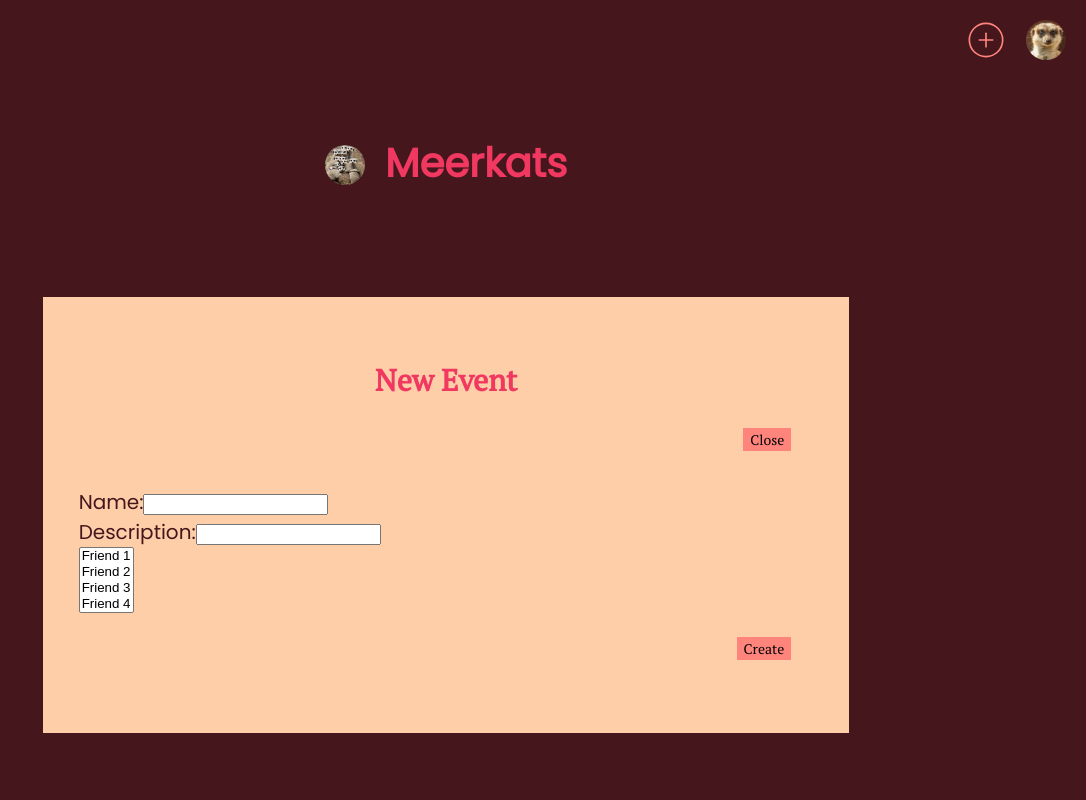
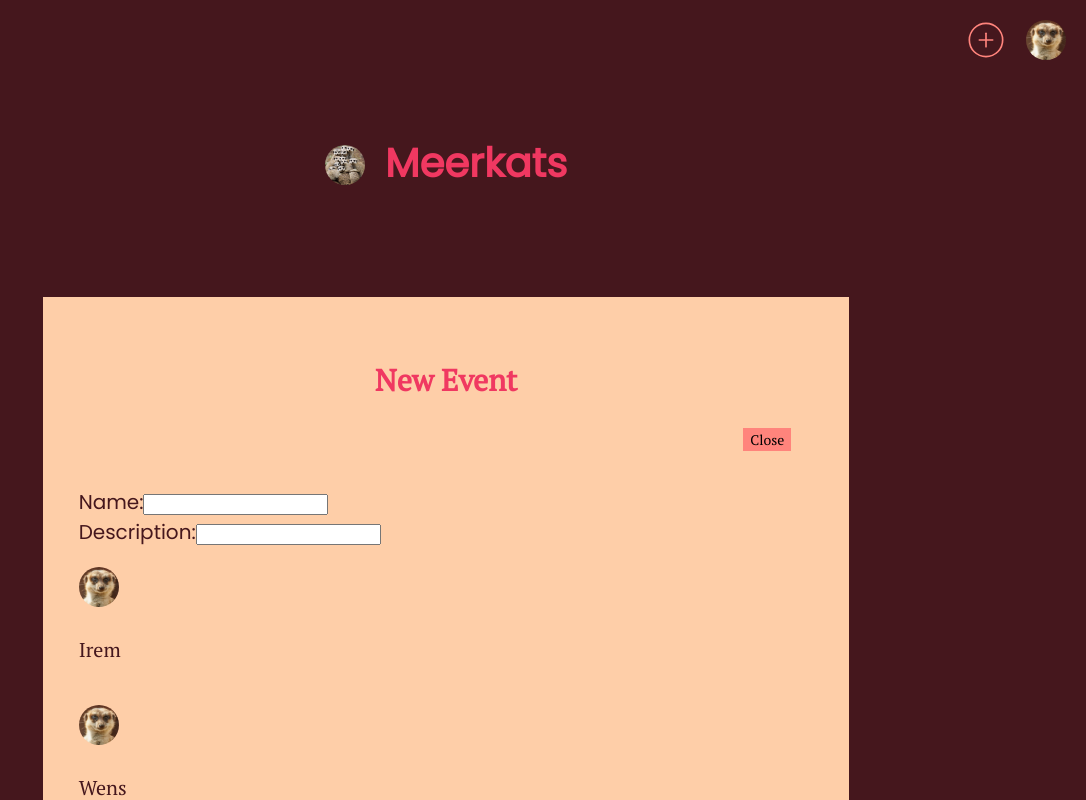
Before and after one commit to secilreel/meerkatsClient, a React (Create React App) app: page /new_event in a window 1280 px wide. Shown: the top 800 px of the page, without its empty margins (194-1280 px from the left). Built offline with nearby package versions, Linux system fonts and the light colour scheme.

Commit message:
new event page displays account image

```diff
--- a/src/components/App/App.js
+++ b/src/components/App/App.js
@@ -3,13 +3,13 @@ import { Route, Switch } from 'react-router-dom';
 import './App.css';
 import Header from '../Header/Header';
 import Info from '../Info/Info';
-import LoginForm from '../LoginForm/LoginForm';
 import NavBar from '../NavBar/NavBar';
 import NewEvent from '../Events/NewEvent';
 import EventDetails from '../Events/EventDetails';
 import ErrorPage from '../ErrorPage/ErrorPage';
 import EventList from '../Events/EventList';
 import Friends from '../Friends/Friends';
+import LoginPage from '../../routes/LoginPage';
 
 class App extends Component {
   render() {
@@ -20,7 +20,7 @@ class App extends Component {
         <ErrorPage>
         <Switch>
           <Route exact path={'/'} component={Info} />
-          <Route path={'/login'} component={LoginForm} />
+          <Route path={'/login'} component={LoginPage} />
           <Route path={'/new_event'} component={NewEvent} />
           <Route exact path={'/events'} component={EventList} />
           <Route path={'/events/:id'} component={EventDetails} />
--- a/src/components/Events/NewEvent.js
+++ b/src/components/Events/NewEvent.js
@@ -1,13 +1,49 @@
-import React from 'react';
+import React, {Component} from "react";
+import account from '../../Images/account.jpg';
 
-export default function NewEvent (){
+export default class NewEvent extends Component {
+  constructor(props) {
+    super(props);
+    this.state = {
+      friends: [
+        { id: 1, name: "Irem", img: `${account}` },
+        { id: 2, name: "Wens", img: `${account}` },
+        { id: 3, name: "Alex", img: `${account}` }
+      ],
+      selectedFriends: []
+    };
+  }
+  selectFriend(e, id) {
+    e.preventDefault();
+    let newSelectedFriends;
+    console.log(this.state.selectedFriends.includes(id));
+    if (this.state.selectedFriends.includes(id)) {
+      newSelectedFriends = this.state.selectedFriends.filter(
+        friendId => friendId !== id
+      );
+    } else {
+      newSelectedFriends = [...this.state.selectedFriends, id];
+    }
+    this.setState({
+      selectedFriends: newSelectedFriends
+    });
+  }
+  onSubmit(e) {
+    e.preventDefault();
+    const data = {
+      selectedFriends: this.state.selectedFriends
+    };
+    console.log("fetch", data);
+  }
+  render() {
+    console.log(this.state.friends, this.state.selectedFriends);
     return (
         <section className="event container">
         <h2>New Event</h2>
         <div className="button-box">
             <button type="button">Close</button>
         </div>
-            <form>
+        <form onSubmit={e => this.onSubmit(e)}>
             <div className="eventName">
                 <label htmlFor="eventName">Name:</label>
                 <input required />
@@ -17,12 +53,29 @@ export default function NewEvent (){
                 <input type="text" />
             </div>
             <div className="attendees">
-                    <select multiple className="invited-friends">
-                        <option value="friend1">Friend 1</option>
-                        <option value="friend2">Friend 2</option>
-                        <option value="friend3">Friend 3</option>
-                        <option value="friend4">Friend 4</option>
-                    </select>
+          {this.state.friends.map(friend => {
+            if (this.state.selectedFriends.includes(friend.id)) {
+              return (
+                <div
+                  key={friend.id}
+                  className="selected"
+                  onClick={e => this.selectFriend(e, friend.id)}
+                >
+                  <img src={friend.img} className="account logo" alt="headshot of the account holder"/>
+                  <p>{friend.name}</p>
+                </div>
+              );
+            }
+            return (
+              <div
+                key={friend.id}
+                onClick={e => this.selectFriend(e, friend.id)}
+              >
+                <img src={friend.img} className="account logo" alt="headshot of the account holder"/>
+                <p>{friend.name}</p>
+              </div>
+            );
+          })}
           </div>
           <div className="button-box">
                 <button type="submit">Create</button>
@@ -31,3 +84,4 @@ export default function NewEvent (){
       </section>
     );
   }
+}
--- a/src/components/LoginForm/LoginForm.js
+++ b/src/components/LoginForm/LoginForm.js
@@ -28,7 +28,6 @@ export default class LoginForm extends Component{
         .catch(res => {
             this.setState({error: res.error});
         })
-
     }
 
     render(){
--- /dev/null
+++ b/src/routes/LoginPage.js
@@ -0,0 +1,27 @@
+import React, { Component } from 'react'
+import LoginForm from '../components/LoginForm/LoginForm'
+
+export default class LoginPage extends Component {
+  static defaultProps = {
+    location: {},
+    history: {
+      push: () => {},
+    },
+  }
+
+  handleLoginSuccess = () => {
+    const { history } = this.props
+    history.push('/events')
+  }
+
+  render() {
+    return (
+      <div className='LoginPage'>
+        <h2>Login</h2>
+        <LoginForm
+          onLoginSuccess={this.handleLoginSuccess}
+        />
+      </div>
+    )
+  }
+}
```
Also changed, not shown: src/components/RegistrationForm/RegistrationForm.js (added, +8 -0 lines), src/routes/RegistrationPage.js (added). Lines whose indentation alone changed are shown as unchanged.
